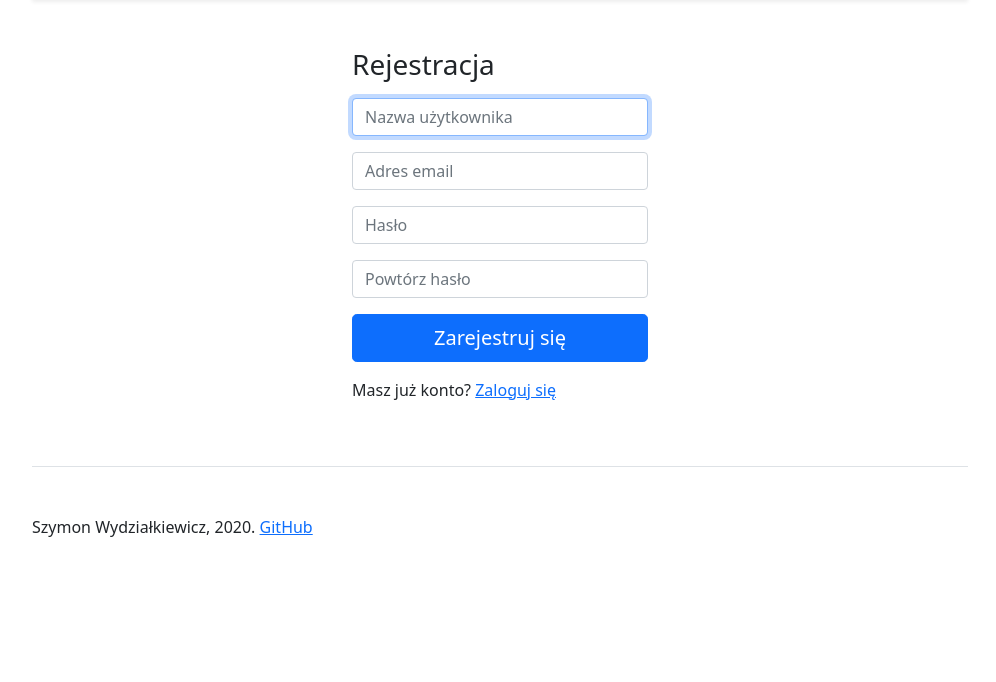
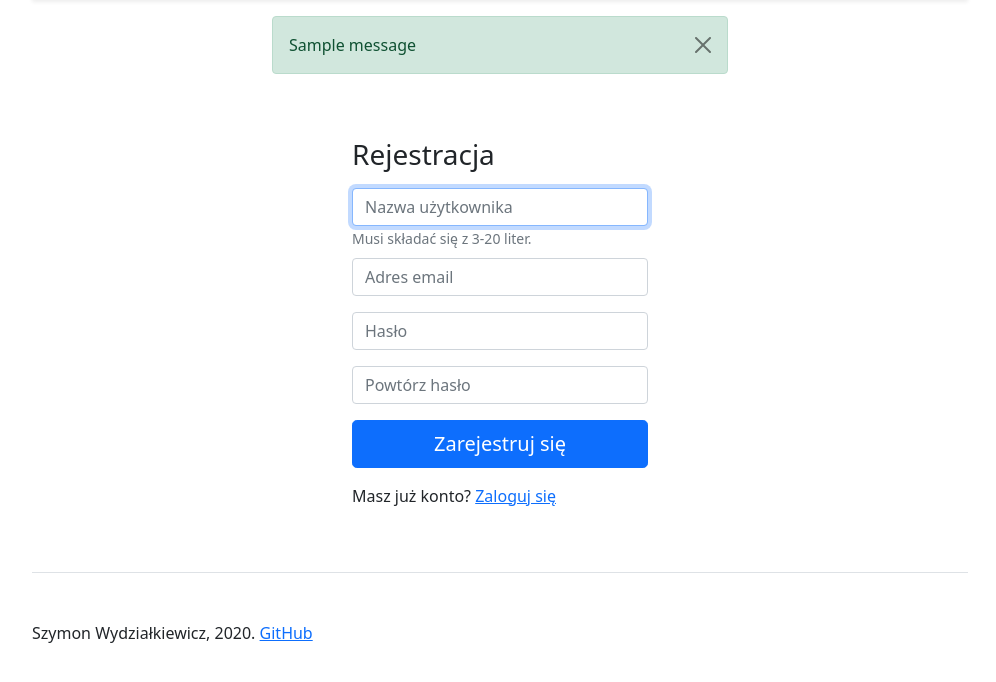
Before and after one commit to Wydzials/NoteAtKey, a Flask app: page /register in a window 1280 px wide. Shown: the part 71-753 px from the top of the page, without its empty margins (140-1136 px from the left). Run offline with Flask 2, Linux system fonts and the light colour scheme; one stand-in notice (Sample message) is shown.

Commit message:
Add registration form validation

```diff
--- a/web/app.py
+++ b/web/app.py
@@ -1,16 +1,18 @@
-from flask import Flask, render_template
+from flask import Flask, render_template, request, flash, redirect, url_for
 from redis import Redis
 
 from os import getenv
 from dotenv import load_dotenv
-
+import utils
 
 app = Flask(__name__)
 load_dotenv()
 
 cloud_url = getenv("REDIS_URL")
-db = Redis.from_url(cloud_url, decode_responses=True) if cloud_url else Redis(host="redis", decode_responses=True)
+db = Redis.from_url(cloud_url, decode_responses=True) if cloud_url else Redis(
+    host="redis", decode_responses=True)
 
+app.secret_key = "only for flash"
 app.config.from_object(__name__)
 
 
@@ -18,13 +20,69 @@ app.config.from_object(__name__)
 def index():
     return render_template("index.html")
 
-@app.route('/login')
+
+@app.route('/login', methods=["GET", "POST"])
 def login():
-    return render_template("login.html")
+    if request.method == "GET":
+        return render_template("login.html")
 
-@app.route('/register')
-def register():
-    return render_template("register.html")
+    # TODO
+    username = request.form.get("username")
+    password = request.form.get("password")
+
+    return render_template("index.html")
+
+
+@app.route('/register', methods=["GET", "POST"])
+def register(fields={}):
+    if request.method == "GET":
+        return render_template("register.html", fields=fields)
+
+    username = request.form.get("username")
+    email = request.form.get("email")
+    password1 = request.form.get("password1")
+    password2 = request.form.get("password2")
+
+    correct = True
+
+    if not (username and 3 <= len(username) <= 20 and username.isalpha()):
+        flash("Nieprawidłowa nazwa użytkownika.", "danger")
+        correct = False
+
+    if not (email and 3 <= len(username) <= 50):
+        flash("Nieprawidłowy adres email.", "danger")
+        correct = False
+
+    if not password1 or not password2:
+        flash("Hasło nie może być puste.", "danger")
+        correct = False
+
+    if password1 != password2:
+        flash("Hasła są różne.", "danger")
+        correct = False
+
+    if len(password1) > 50:
+        flash("Hasło może mieć maksymalnie 50 znaków.", "danger")
+        correct = False
+
+    try:
+        BITS_REQUIRED = 50
+        bits = round(utils.password_bits(password1))
+        if bits < BITS_REQUIRED:
+            flash(
+                f"Hasło jest zbyt słabe ({bits} bitów, wymagane minimum {BITS_REQUIRED} bitów).", "danger")
+            correct = False
+    except ValueError:
+        correct = False
+        flash("Nieprawidłowy znak w haśle. Dozwolone znaki to: \
+            małe i duże litery, cyfry, znaki specjalne: \
+            !\"#$%&'()*+,-./:;<=>?@[\]^_`{|}~.", "danger")
+
+    if correct:
+        flash("Zarejestrowano pomyślnie!", "success")
+        return redirect(url_for("index"))
+    else:
+        return render_template("register.html", fields={"username": username, "email": email})
 
 
 if __name__ == "__main__":
--- a/web/templates/base.html
+++ b/web/templates/base.html
@@ -30,6 +30,23 @@
     </div>
 
     <main class="container">
+        {% with messages = get_flashed_messages(with_categories=true) %}
+        {% if messages %}
+        <div class="row justify-content-center">
+            <div class="col-6">
+                {% for category, message in messages %}
+                <div class="alert alert-{{ category }} alert-dismissible fade show" role="alert">
+                    {{ message }}
+
+                    <button type="button" class="btn-close" data-bs-dismiss="alert" aria-label="Zamknij"></button>
+                </div>
+                {% endfor %}
+            </div>
+        </div>
+        {% endif %}
+        {% endwith %}
+
+
         {% block body %}{% endblock %}
 
         <footer class="pt-4 my-md-5 pt-md-5 border-top">
--- a/web/templates/register.html
+++ b/web/templates/register.html
@@ -4,22 +4,23 @@
 {% block body %}
 <div class="row justify-content-center mt-5 mb-5">
     <div class="col-4">
-        <form class="mb-3">
+        <form class="mb-3" method="POST" id="form" action="{{ url_for('register') }}">
             <h1 class="h3 mb-3 fw-normal">Rejestracja</h1>
 
-            <div class="input-group mb-3">
-                <input type="text" id="username" class="form-control" placeholder="Nazwa użytkownika" autocomplete="off" required autofocus>
+            <div class="form-group mb-2">
+                <input type="text" id="username" name="username" value="{{ fields['username'] }}" class="form-control" placeholder="Nazwa użytkownika" autocomplete="off"  autofocus>
+                <small id="username-help" class="form-text text-muted">Musi składać się z 3-20 liter.</small>
             </div>
 
-            <div class="input-group mb-3">
-                <input type="email" id="email" class="form-control" placeholder="Adres email" autocomplete="off" required>
+            <div class="form-group mb-3">
+                <input type="email" id="email" name="email" value="{{ fields['email'] }}" class="form-control" placeholder="Adres email" autocomplete="off" >
             </div>
 
-            <div class="input-group mb-3">
-                <input type="password" id="password" class="form-control" placeholder="Hasło" required>
+            <div class="form-group mb-3">
+                <input type="password" id="password1" name="password1" class="form-control" placeholder="Hasło" >
             </div>
-            <div class="input-group mb-3">
-                <input type="password" id="password2" class="form-control" placeholder="Powtórz hasło" required>
+            <div class="form-group mb-3">
+                <input type="password" id="password2" name="password2" class="form-control" placeholder="Powtórz hasło" >
             </div>
 
             <button class="w-100 btn btn-lg btn-primary" type="submit">Zarejestruj się</button>
```
Also changed, not shown: web/utils.py (added, +28 -0 lines).
